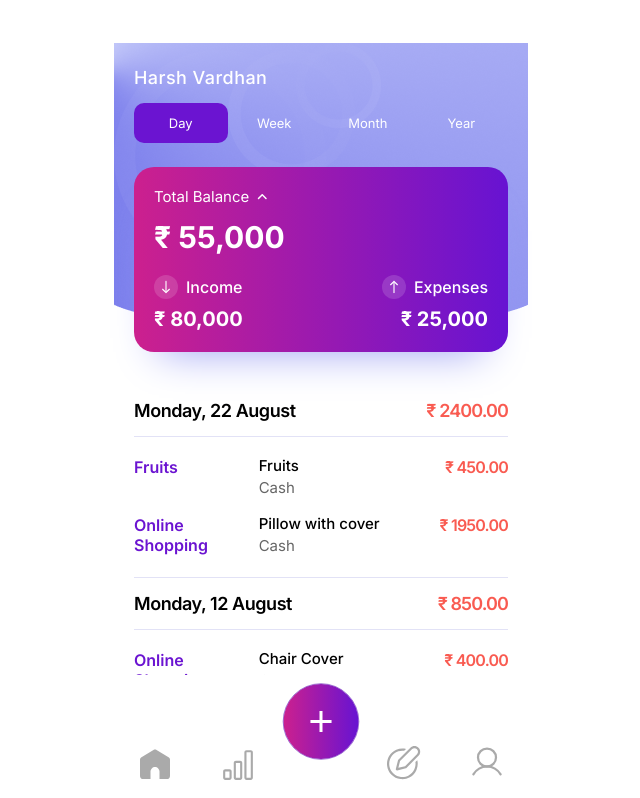
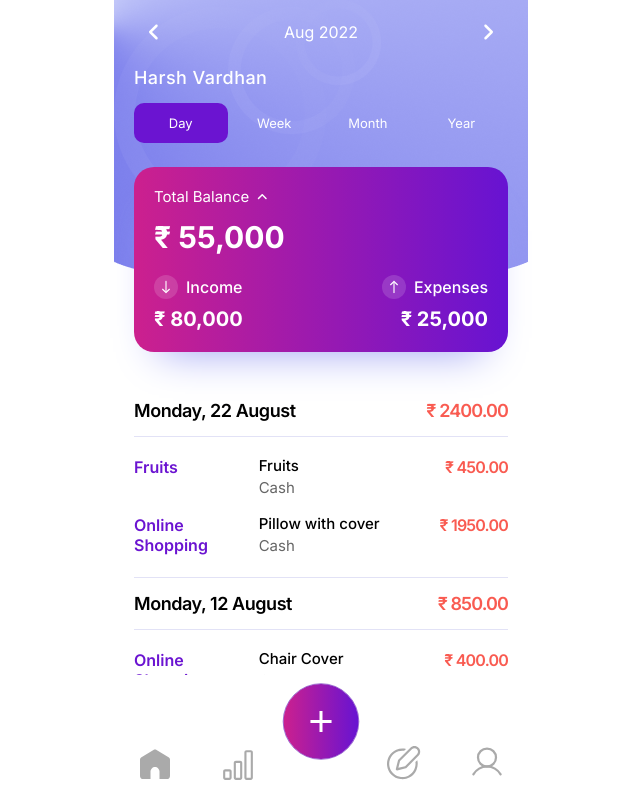
Before and after one commit to sandeepkamara12/finance-manager, a React (Vite) app: page / in a window 1280 px wide. Shown: the top 798 px of the page, without its empty margins (319-959 px from the left). Built offline with nearby package versions, Linux system fonts and the light colour scheme.

Commit message:
try to show bg images.

```diff
--- a/src/App.css
+++ b/src/App.css
@@ -17,9 +17,9 @@
   /* box-shadow: 0 -2px 2.5px rgb(0 0 0 / 4%); */
 }
 
-.dashboard-header {
-  background: url('./assets//IMAGES/purple-bg.png') no-repeat center center;
-}
+/* .dashboard-header {
+  background: url('./assets/images/purple-bg.png') no-repeat center center;
+} */
 .expense-listing-wrap {
   padding-top: 365px;
   padding-bottom: 105px;
--- a/src/view/Home/index.jsx
+++ b/src/view/Home/index.jsx
@@ -10,7 +10,7 @@ export default function Home() {
          <div className="mx-auto h-screen relative">
             <div className="text-white">
                <div className='p-5'>
-                  <div className="dashboard-header fixed top-0 left-0 right-0 p-5">
+                  <div className="dashboard-header fixed top-0 left-0 right-0 p-5 bg-transaction-top bg-no-repeat">
                      <h4 className='flex items-center justify-between relative pb-5'>
                         <FontAwesomeIcon icon={faAngleLeft} className="w-10" size="lg" />Aug 2022<FontAwesomeIcon icon={faAngleRight} className="w-10" size="lg" />
                      </h4>
--- a/tailwind.config.cjs
+++ b/tailwind.config.cjs
@@ -6,6 +6,7 @@ module.exports = {
       backgroundImage: {
         'splash': "url('src/assets/images/splash-bg.png'), conic-gradient(from 178.25deg at -6.99% 9.49%, #D9DFFD 152.38deg, #7B7EEC 360deg)",
         'login': "conic-gradient(from 178.25deg at -3.99% 9.49%, #FBE0F0 0deg, #DBD2FC 118.4deg, #D9DFFD 152.38deg, #DEDFFF 360deg)",
+        'transaction-top': "url('/src/assets/images/purple-bg.png')",
         'total-balancebg': "linear-gradient(90deg, #CC208E 0%, #6713D2 100%);",
       }
     },
```
